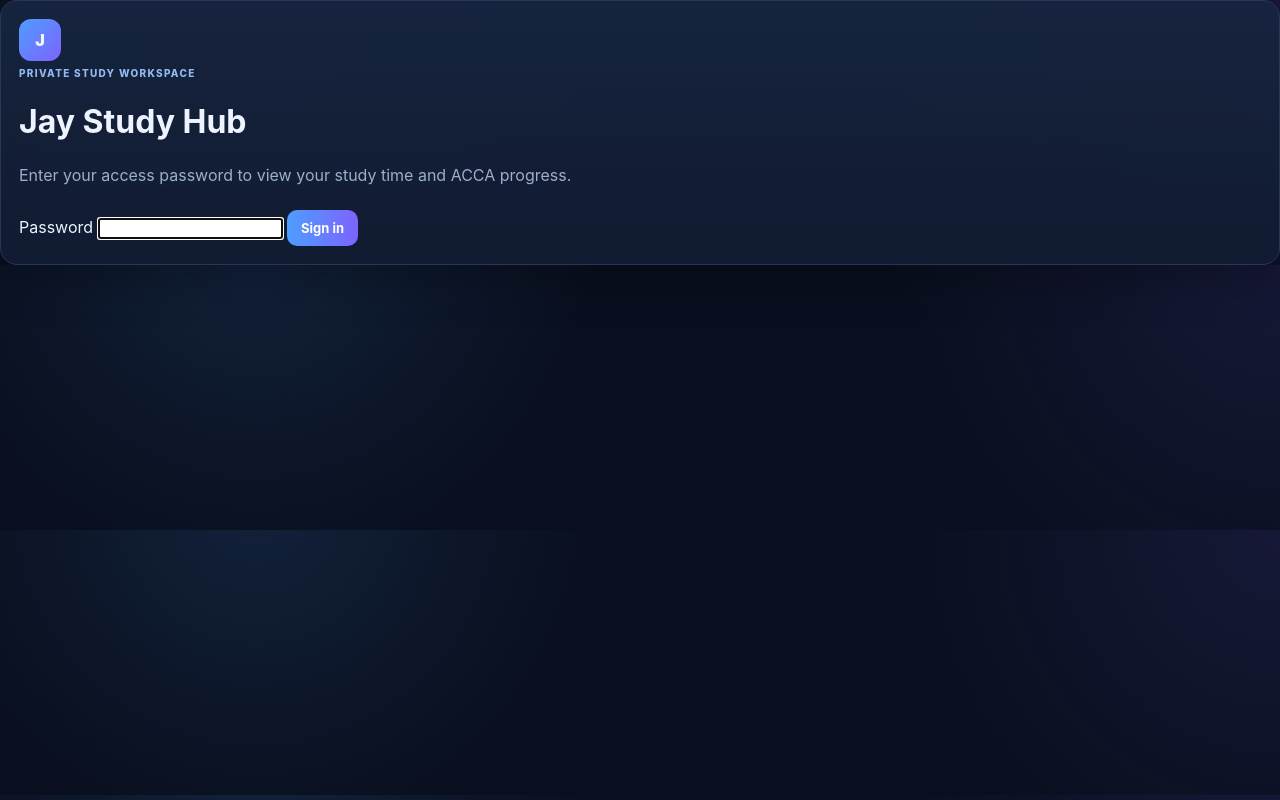
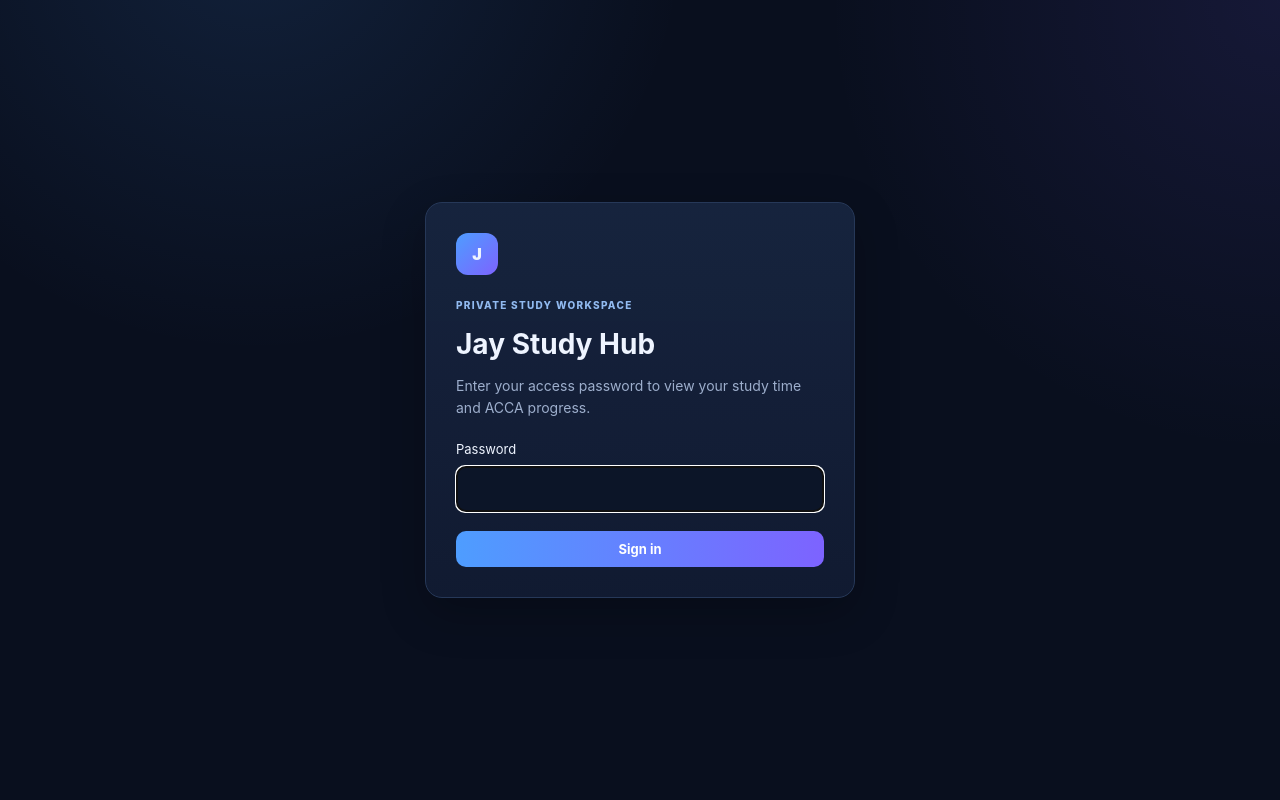
Before and after one commit to fighterzsuper-droid/ChapterTracker, a Python web app: template templates/login.html in a window 1280 px wide. Run offline with Jinja, Linux system fonts and the light colour scheme; the template is opened without the code that fills it, so the values that code supplies are empty.

Commit message:
Prepare clean private Study Hub static/style.css

```diff
--- a/static/style.css
+++ b/static/style.css
@@ -79,3 +79,18 @@
 .overview-integrity{max-width:430px}
 @media(max-width:1050px){.overview-kpis{grid-template-columns:repeat(2,minmax(0,1fr))}.overview-controls,.overview-breakdown{align-items:flex-start;flex-direction:column}.overview-subject-grid{width:100%;max-width:none}}
 @media(max-width:680px){.overview-top,.overview-next{flex-direction:column;align-items:flex-start}.overview-live{text-align:left}.overview-kpis{grid-template-columns:repeat(2,minmax(0,1fr));gap:10px}.overview-kpi{padding:13px}.overview-kpi strong{font-size:19px}.overview-chart-head{flex-direction:column}.overview-bars-24{gap:2px}.overview-bars-7{gap:5px}.overview-bar-track{height:120px}.overview-bar-tick{font-size:9px}.overview-subject-grid{grid-template-columns:1fr}}
+
+/* Private single-user sign-in */
+.hub-auth-page{min-height:100vh;display:grid;place-items:center;padding:24px}
+.hub-auth-card{max-width:430px;width:100%;padding:30px}
+.hub-auth-card .brand-mark{margin-bottom:18px}
+.hub-auth-card h1{font-size:28px;margin:14px 0 5px}
+.hub-auth-card p{font-size:14px}
+.hub-login-form{display:grid;gap:9px;margin-top:22px}
+.hub-login-form label{font-size:13px}
+.hub-login-form input{background:#0c1528;color:var(--text);border:1px solid var(--line);border-radius:9px;padding:12px;font:inherit;min-width:0}
+.hub-login-form .button{width:100%;margin-top:10px}
+.hub-login-error{color:#ffd3ca;background:rgba(255,100,90,.11);border:1px solid rgba(255,100,90,.3);padding:10px;border-radius:8px}
+.hub-logout{display:inline-flex;margin:0}
+.hub-logout button{cursor:pointer;background:none;border:1px solid #58708c;color:inherit;padding:10px 13px;border-radius:10px}
+.hub-logout button:hover{background:var(--panel2)}
```
